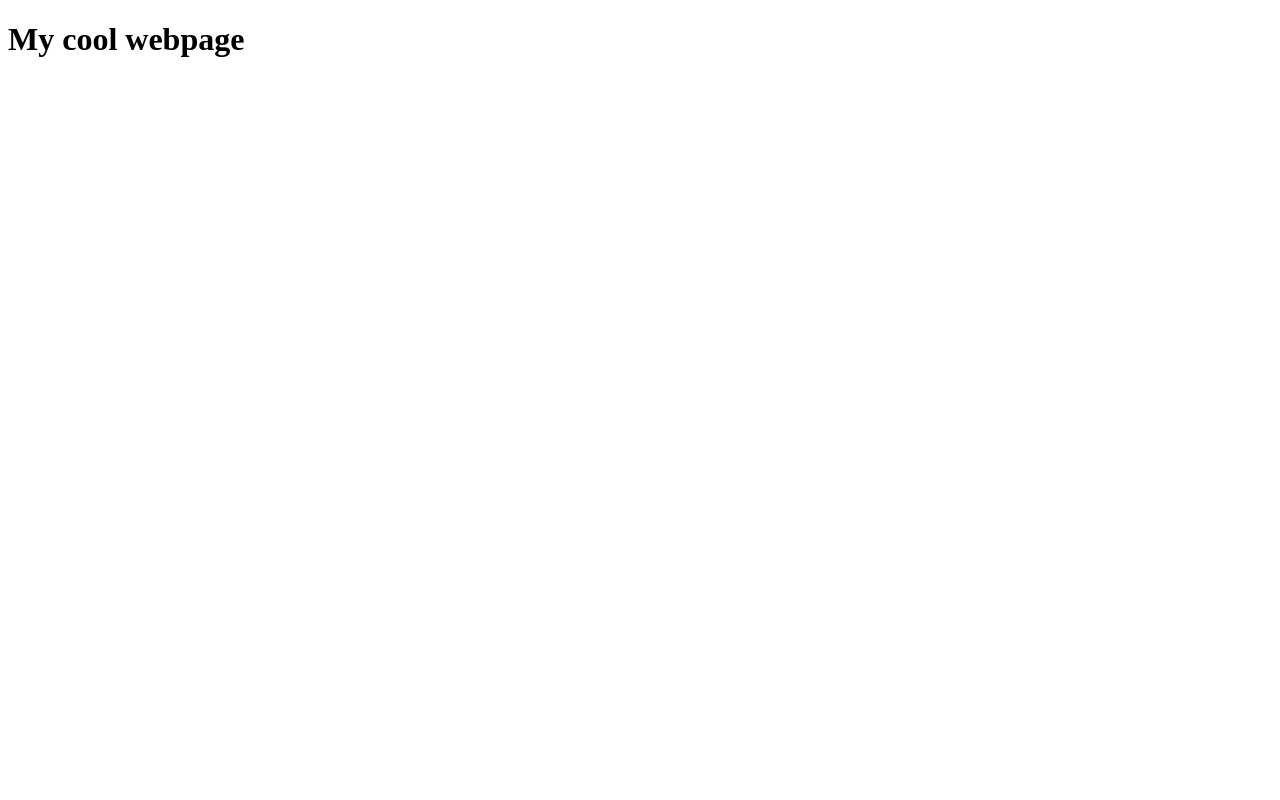
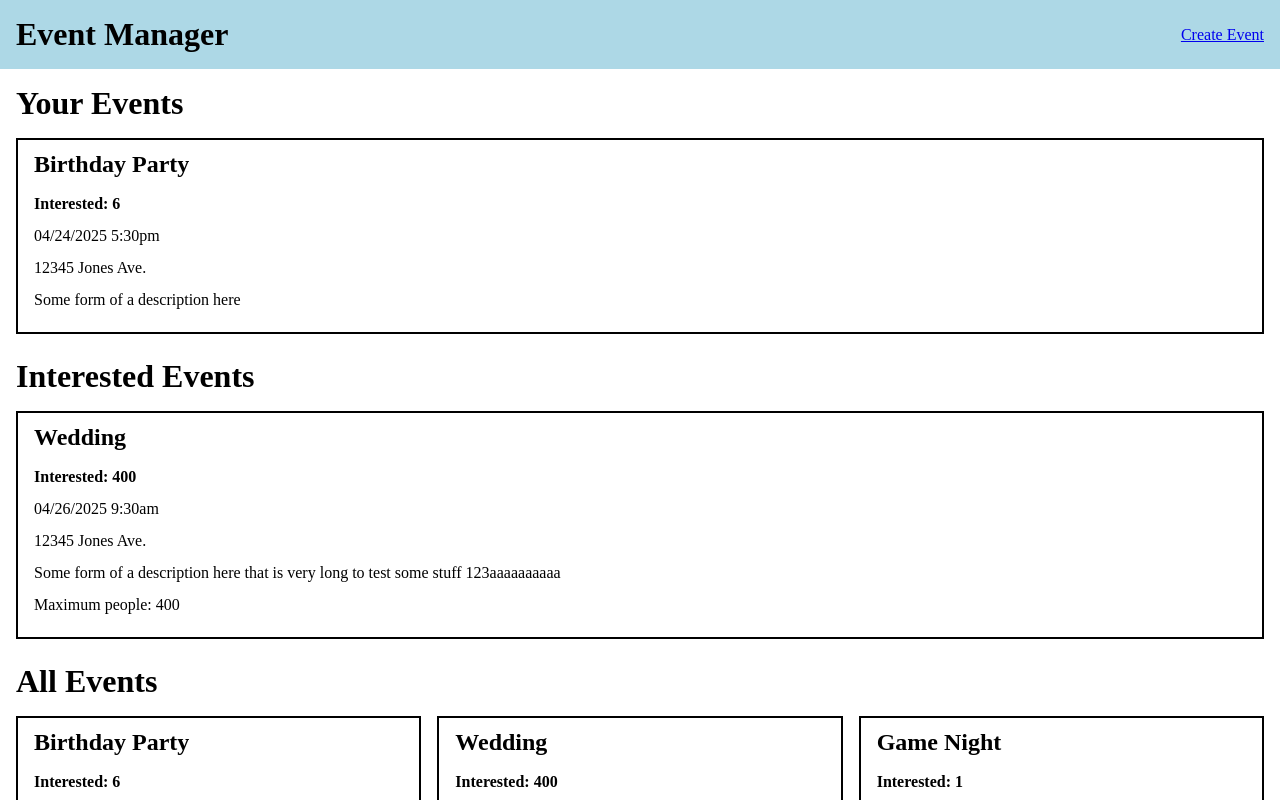
Before and after one commit to jecheung9/437-finalproject, a React (Vite) app in the folder packages/frontend/: page / in a window 1280 px wide. Shown: the top 800 px of the page. Built offline with nearby package versions, Linux system fonts and the light colour scheme.

Commit message:
finish static UI main page

```diff
--- a/packages/frontend/src/App.tsx
+++ b/packages/frontend/src/App.tsx
@@ -1,7 +1,81 @@
+import EventSection from "./EventSection";
+import Header from "./Header";
+import EventCard from "./EventCard";
+import type { IEventCardProps } from "./EventCard";
+
+
+const events = [
+    {
+        title: "Birthday Party",
+        numInterested: 6,
+        dateTime: "04/24/2025 5:30pm",
+        location: "12345 Jones Ave.",
+        description: "Some form of a description here",
+        isInterested: false,
+        isOwnEvent: true,
+    },
+    {
+        title: "Wedding",
+        numInterested: 400,
+        dateTime: "04/26/2025 9:30am",
+        location: "12345 Jones Ave.",
+        description: "Some form of a description here that is very long to test some stuff 123aaaaaaaaaa",
+        maxPeople: 400,
+        isInterested: true,
+        isOwnEvent: false,
+    },
+    {
+        title: "Game Night",
+        numInterested: 1,
+        dateTime: "04/27/2025 1:30am",
+        isInterested: false,
+        isOwnEvent: false,
+    },
+    {
+        title: "NBA Playoffs Watch Party",
+        numInterested: 4,
+        dateTime: "04/26/2025 5:30pm",
+        location: "12345 Jones Ave.",
+        description: "Some form of a description here",
+        minPeople: 2,
+        isInterested: false,
+        isOwnEvent: false,
+    },
+]
+
+
 function App() {
+    function renderEventCards(eventList: IEventCardProps[]) {
+        return eventList.map((event) => (
+        <EventCard
+            title={event.title}
+            numInterested={event.numInterested}
+            dateTime={event.dateTime}
+            location={event.location}
+            description={event.description}
+            minPeople={event.minPeople}
+            maxPeople={event.maxPeople}
+            isInterested={event.isInterested}
+            isOwnEvent={event.isOwnEvent}
+        />
+        ));
+    }
+
+    const yourEvents = events.filter(event => event.isOwnEvent);
+    const interestedEvents = events.filter(event => event.isInterested);
+
     return (
         <div>
-            <h1>My cool webpage</h1>
+            <Header />
+            <EventSection title="Your Events">
+                {renderEventCards(yourEvents)}
+            </EventSection>
+            <EventSection title="Interested Events">
+                {renderEventCards(interestedEvents)}
+            </EventSection>
+            <EventSection title="All Events">
+                {renderEventCards(events)}
+            </EventSection>
         </div>
     );
 }
--- /dev/null
+++ b/packages/frontend/src/EventCard.tsx
@@ -0,0 +1,30 @@
+export interface IEventCardProps {
+    title: string;
+    numInterested: number;
+    dateTime: string;
+    location?: string;
+    description?: string;
+    minPeople?: number;
+    maxPeople?: number;
+    isInterested: boolean;
+    isOwnEvent: boolean;
+
+}
+
+function EventCard(props: IEventCardProps) {
+    return (
+        <li className="card">
+            <h2>{props.title}</h2>
+            <ul>
+                <li><b>Interested: {props.numInterested}</b></li>
+                <li>{props.dateTime}</li>
+                {props.location && <li>{props.location}</li>}
+                {props.description && <li>{props.description}</li>}
+                {props.minPeople && <li>Minimum People: {props.minPeople}</li>}
+                {props.maxPeople && <li>Maximum people: {props.maxPeople}</li>}
+            </ul>
+        </li>
+    )
+}
+
+export default EventCard;
--- /dev/null
+++ b/packages/frontend/src/EventSection.tsx
@@ -0,0 +1,15 @@
+interface IEventSectionProps {
+    title: string;
+    children: React.ReactNode;
+}
+
+function EventSection(props: IEventSectionProps) {
+    return (
+        <div>
+            <h1 className="event-category">{props.title}</h1>
+            <div className="event-cards"> {props.children} </div>
+        </div>
+    );
+}
+
+export default EventSection;
--- /dev/null
+++ b/packages/frontend/src/Header.tsx
@@ -0,0 +1,10 @@
+function Header() {
+    return (
+        <header>
+            <h1>Event Manager</h1>
+            <a href="createevent.html">Create Event</a>
+        </header>
+    );
+}
+
+export default Header;
--- a/packages/frontend/src/index.css
+++ b/packages/frontend/src/index.css
@@ -0,0 +1,49 @@
+* {
+    margin: 0;
+    padding: 0;
+
+}
+
+/* main.css */
+header {
+    display: flex;
+    align-items: center;
+    justify-content: space-between;
+    background-color: var(--color-background);
+    padding: var(--spacing-medium);
+}
+
+.event-category {
+    padding: var(--spacing-small);
+
+}
+.event-cards {
+    display: grid;
+    grid-template-columns: repeat(auto-fit, minmax(350px, 1fr));
+    list-style: none;
+    margin: 0 var(--spacing-medium);
+    gap: var(--spacing-medium);
+}
+
+.card {
+    border: 2px solid;
+    padding: 0 var(--spacing-medium) var(--spacing-medium);
+    margin-bottom: var(--spacing-small);
+
+}
+
+.card li {
+    overflow: hidden;
+    text-overflow: ellipsis;
+    white-space: nowrap;
+}
+
+li {
+    list-style-type: none;
+    line-height: 2;
+}
+
+.event-cards a {
+    text-decoration: none;
+    color: var(--color-text);
+}
--- a/packages/frontend/src/main.tsx
+++ b/packages/frontend/src/main.tsx
@@ -2,6 +2,7 @@ import { StrictMode } from "react";
 import { createRoot } from "react-dom/client";
 import App from "./App.tsx";
 import "./index.css";
+import "./tokens.css";
 
 createRoot(document.getElementById('root')!).render(
   <StrictMode>
--- /dev/null
+++ b/packages/frontend/src/tokens.css
@@ -0,0 +1,9 @@
+:root {
+    --color-background: lightblue;
+    --color-text: black;
+    --spacing-small: 0.5em;
+    --spacing-medium: 1em;
+    --spacing-large: 2em;
+    --font-size-large: 1.25em;
+    --max-width: 40em;
+}
```
